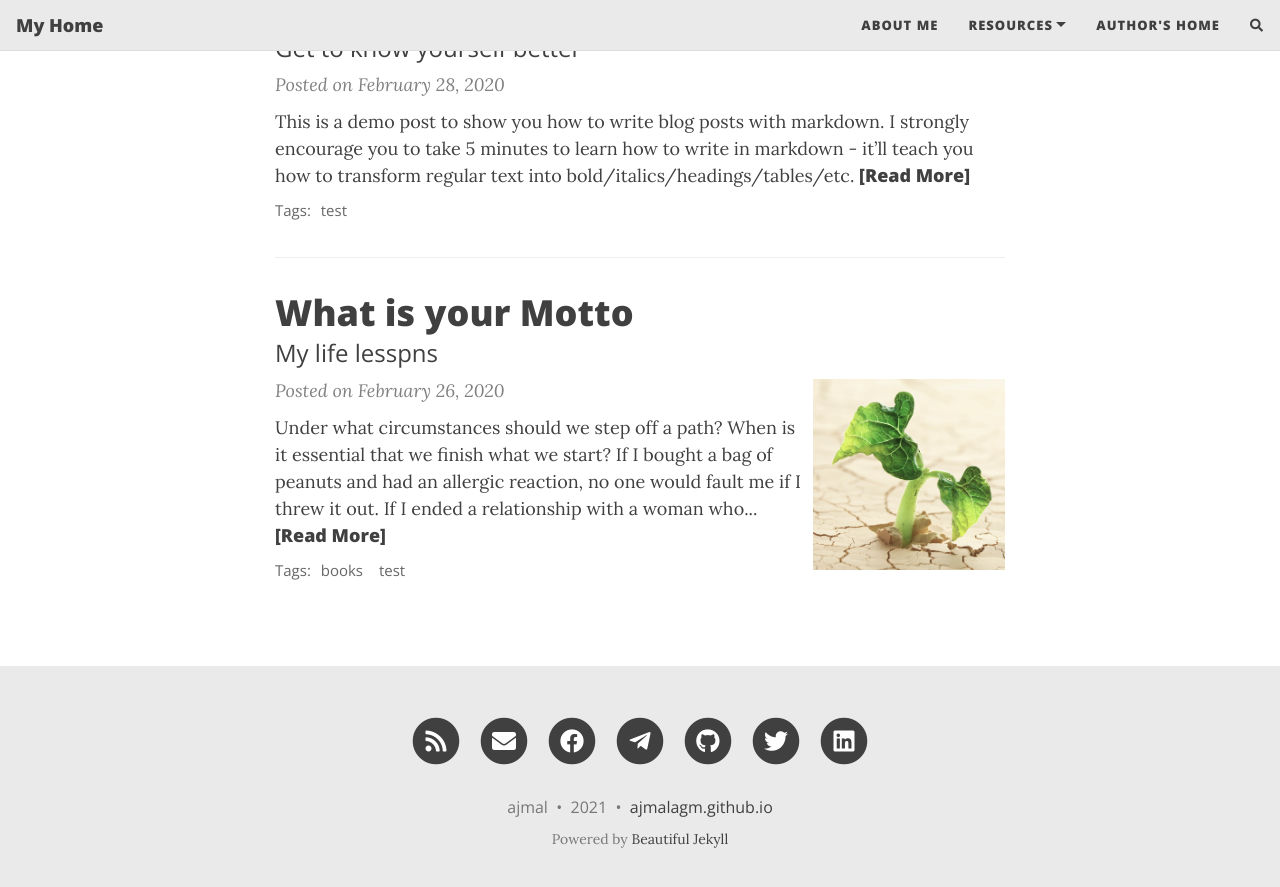
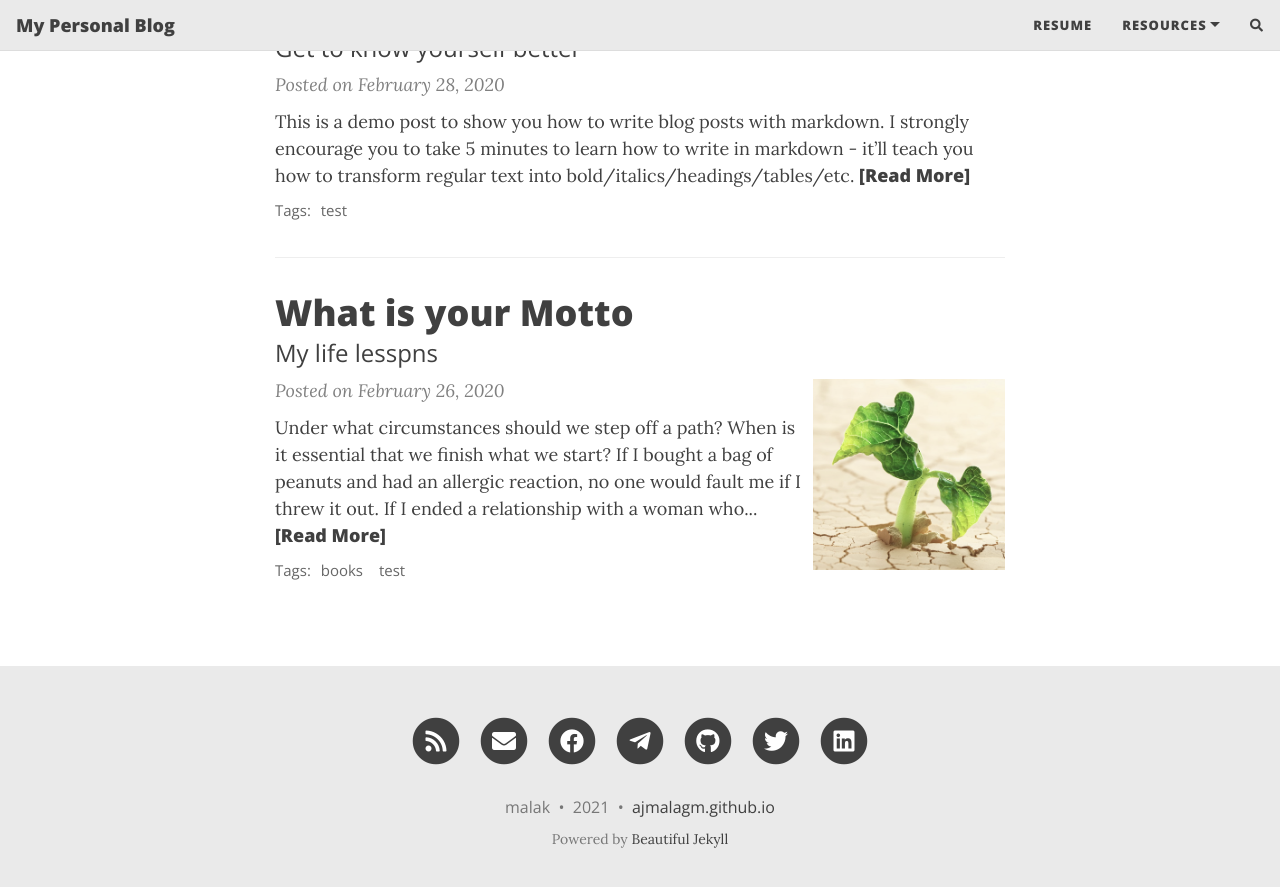
Before and after one commit to ajmalagm/ajmal, a Jekyll site: the page built from index.html, in a window 1280 px wide and 900 px high, scrolled down 711 px. Shown: the top 887 px of the window. Built offline with Jekyll 4.4.1, drawn with Linux system fonts in a browser that asks for light colours; nearby versions of some CDN libraries; the list of posts is cut into pages by our own code; comment, search, counter and statistics services are not loaded.

Commit message:
Update _config.yml

```diff
--- a/_config.yml
+++ b/_config.yml
@@ -6,19 +6,17 @@
 # --- Required options --- #
 
 # Name of website
-title: My Home
+title: My Personal Blog
 
 # Your name to show in the footer
-author: ajmal
+author: malak
 
 # --- List of links in the navigation bar --- #
 
 navbar-links:
-  About Me: "aboutme"
+  Resume: "aboutme"
   Resources:
-    - Beautiful Jekyll: "https://ajmalagm.github.io"
-    - Learn markdown: "https://ajmalagm.github.io"
-  Author's home: "https://ajmalagm.github.io"
+    - Programming: "https://ajmalagm.github.io/README.md"
 
 # --- Logo --- #
 
```
